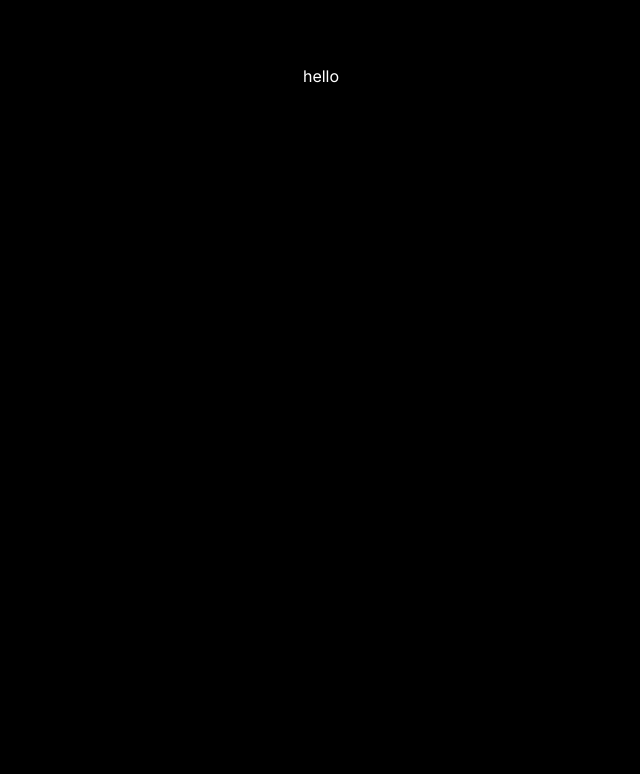
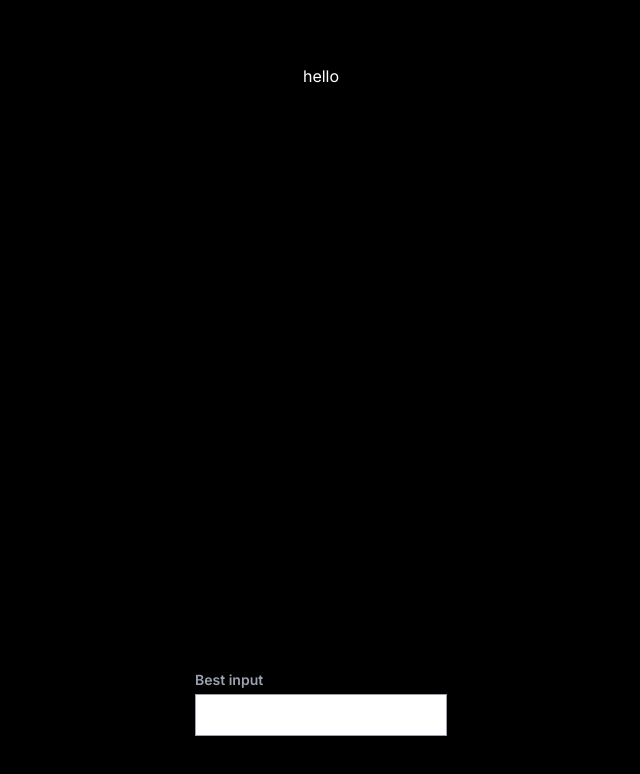
Before and after one commit to renbrek/lichi-test, a Next.js app: page / in a window 1280 px wide. Shown: the top 774 px of the page, without its empty margins (319-959 px from the left). Built offline with nearby package versions, Linux system fonts and the light colour scheme.

Commit message:
feat: add FieldWrap and Input components

```diff
--- a/package.json
+++ b/package.json
@@ -9,6 +9,7 @@
     "lint": "next lint"
   },
   "dependencies": {
+    "clsx": "^2.1.0",
     "framer-motion": "^11.0.3",
     "next": "14.1.0",
     "react": "^18",
--- /dev/null
+++ b/src/components/FieldWrap/index.tsx
@@ -0,0 +1,22 @@
+import React from 'react';
+
+export type FieldWrapProps = {
+  children: React.ReactNode;
+  fieldId: string;
+  errorMessage?: string;
+  label?: string;
+};
+
+export function FieldWrap(props: FieldWrapProps): React.ReactNode {
+  const {
+    children, fieldId, label, errorMessage,
+  } = props;
+
+  return (
+    <div className="flex flex-col">
+      {label && <label htmlFor={fieldId} className="text-gray-400 font-semibold mb-1 text-sm">{label}</label>}
+      {children}
+      {errorMessage && <span className="mt-1 text-red-500 text-xs">{errorMessage}</span>}
+    </div>
+  );
+}
--- /dev/null
+++ b/src/components/Input/index.tsx
@@ -0,0 +1,30 @@
+import React from 'react';
+import clsx from 'clsx';
+import { FieldWrap } from '../FieldWrap';
+
+export type InputProps = {
+  errorMessage?: string;
+  isError?: boolean;
+} & React.HTMLProps<HTMLInputElement>;
+
+export function Input(props: InputProps): React.ReactNode {
+  const { errorMessage, isError, ...baseProps } = props;
+
+  const isHasError = errorMessage || isError;
+
+  const defaultInputId = React.useId();
+  const inputId = baseProps.id ?? defaultInputId;
+
+  return (
+    <FieldWrap fieldId={inputId} label={baseProps.label} errorMessage={errorMessage}>
+      <input
+        className={clsx(
+          'outline-none w-full rounded-none border border-gray-400 p-2 focus:border-black',
+          isHasError && 'border-red-500',
+        )}
+        id={inputId}
+        {...baseProps}
+      />
+    </FieldWrap>
+  );
+}
--- /dev/null
+++ b/src/components/index.ts
@@ -0,0 +1 @@
+export * from './Input';
--- a/src/pages/index.tsx
+++ b/src/pages/index.tsx
@@ -1,5 +1,6 @@
 import React from 'react';
 import { Inter } from 'next/font/google';
+import { Input } from '@/components';
 
 const inter = Inter({ subsets: ['latin'] });
 
@@ -9,6 +10,7 @@ export default function Home() {
       className={`flex min-h-screen flex-col items-center justify-between p-16 ${inter.className}`}
     >
       hello
+      <Input label="Best input" />
     </main>
   );
 }
```
Also changed, not shown: .eslintrc.json, 1 other file (tests, documents, lock files or other folders).
